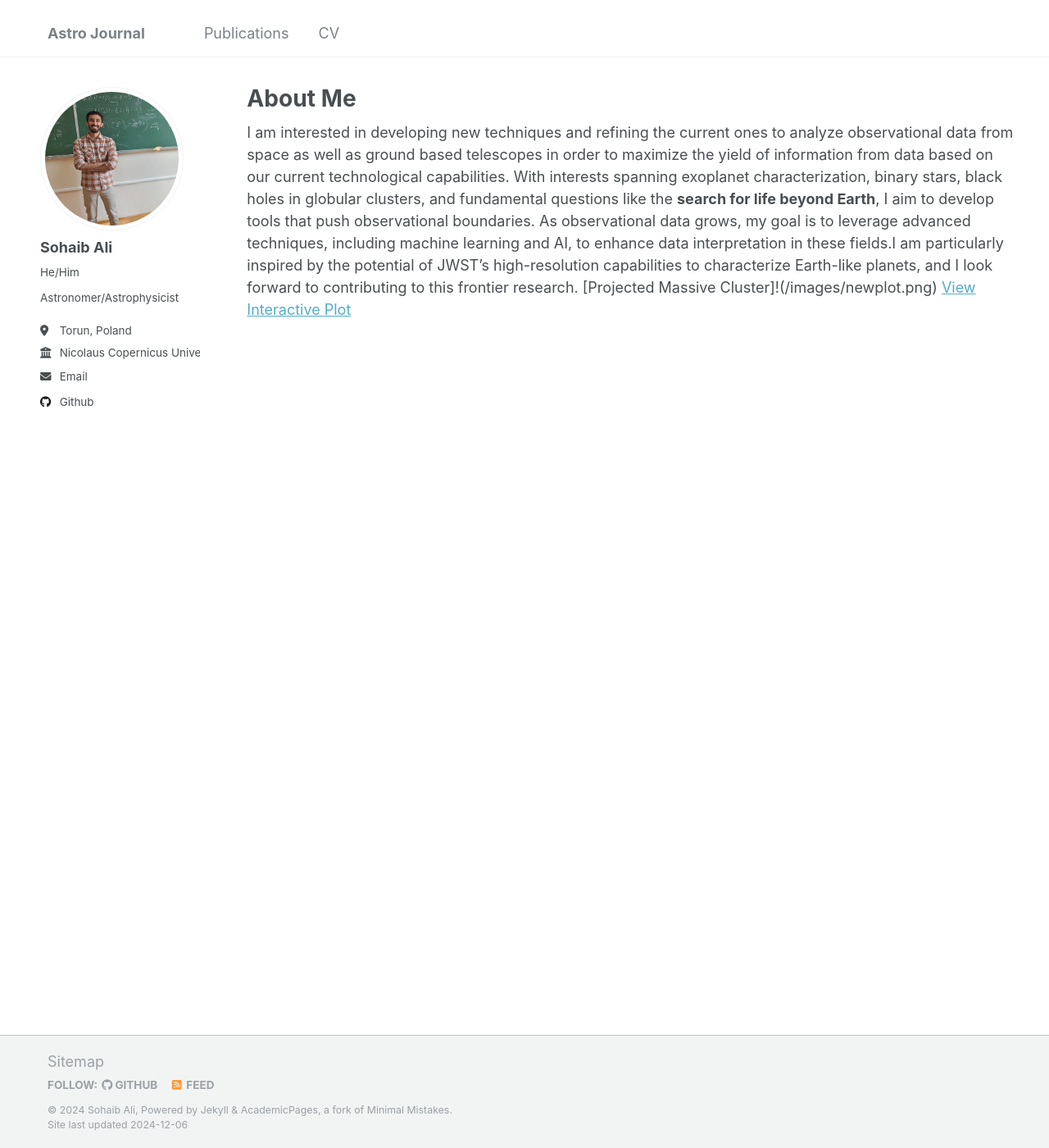
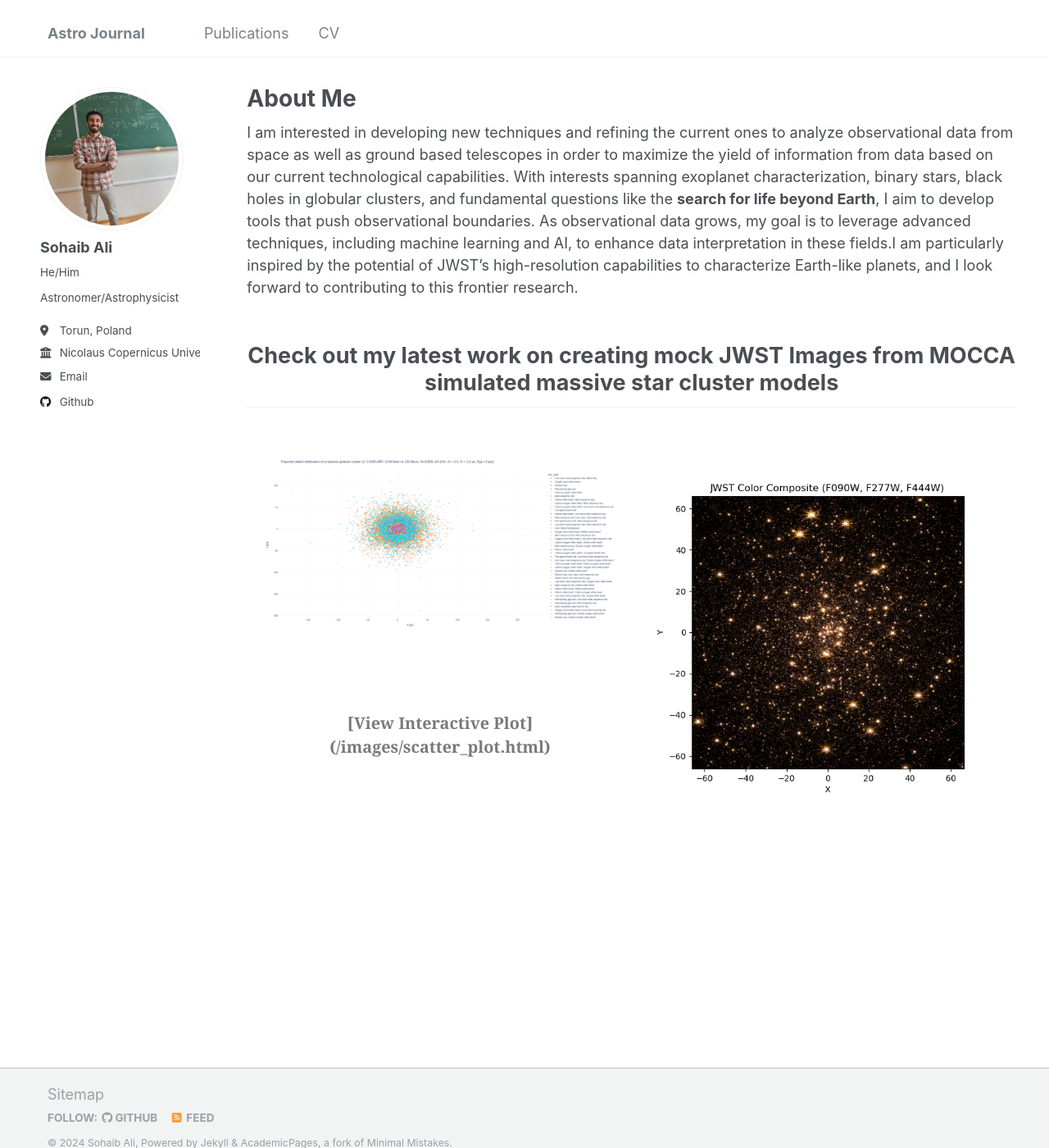
Before and after one commit to nebula-navigator/nebula-navigator.github.io, a Jekyll site: the page built from _pages/about.md, in a window 1280 px wide and 1400 px high. Shown: the whole window at 82% size. Built offline with Jekyll 4.4.1, drawn with Linux system fonts in a browser that asks for light colours.

Commit message:
Update about.md

```diff
--- a/_pages/about.md
+++ b/_pages/about.md
@@ -18,5 +18,17 @@ characterize Earth-like planets, and I look forward to contributing to this fron
 Create content & metadata
 ------
 For site content, there is one markdown file for each type of content, which are stored in directories like _publications, _talks, _posts, _teaching, or _pages. For example, each talk is a markdown file in the [_talks directory](https://github.com/academicpages/academicpages.github.io/tree/master/_talks). At the top of each markdown file is structured data in YAML about the talk, which the theme will parse to do lots of cool stuff. The same structured data about a talk is used to generate the list of talks on the [Talks page](https://academicpages.github.io/talks), each [individual page](https://academicpages.github.io/talks/2012-03-01-talk-1) for specific talks, the talks section for the [CV page](https://academicpages.github.io/cv), and the [map of places you've given a talk](https://academicpages.github.io/talkmap.html) (if you run this [python file](https://github.com/academicpages/academicpages.github.io/blob/master/talkmap.py) or [Jupyter notebook](https://github.com/academicpages/academicpages.github.io/blob/master/talkmap.ipynb), which creates the HTML for the map based on the contents of the _talks directory). -->
-[Projected Massive Cluster]!(/images/newplot.png)
-[View Interactive Plot](/images/scatter_plot.html)
+<h2 style="text-align: center; font-size: 1.5em; font-weight: bold; margin-bottom: 5px;">Check out my latest work on creating mock JWST Images from MOCCA simulated massive star cluster models</h2>
+<!-- First Row -->
+<div class="page-content" style="display: flex; justify-content: space-between; margin: 20px; gap: 5px;">
+    <!-- Left side figure -->
+    <figure style="text-align: center; flex: 1; max-width: 48%;">
+        <img src="/images/newplot.png" alt="Phase-folded lightcurve from Tarleton" style="width: 100%; max-width: 800px; height: auto;"/>
+        <figcaption style="margin-top: 10px; font-size: 1.1em; font-weight: bold;">[View Interactive Plot] (/images/scatter_plot.html)</figcaption>
+    </figure>
+    <!-- Right side figure -->
+    <figure style="text-align: center; flex: 1; max-width: 48%;">
+        <img src="/images/090_277_444.png" alt="Another lightcurve or figure" style="width: 100%; max-width: 800px; height: auto;"/>
+        <figcaption style="margin-top: 10px; font-size: 1.1em; font-weight: bold;"></figcaption>
+    </figure>
+</div>
```
